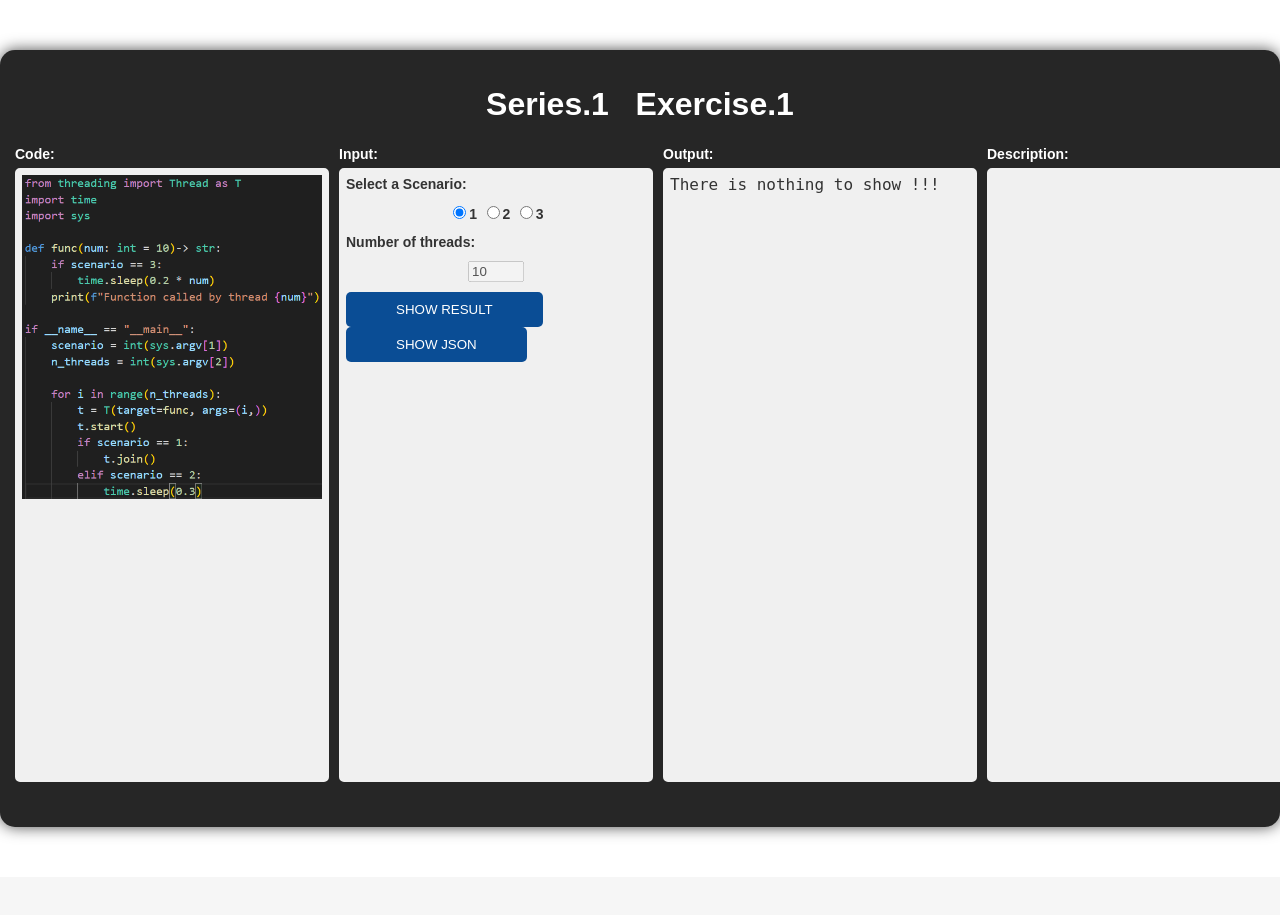
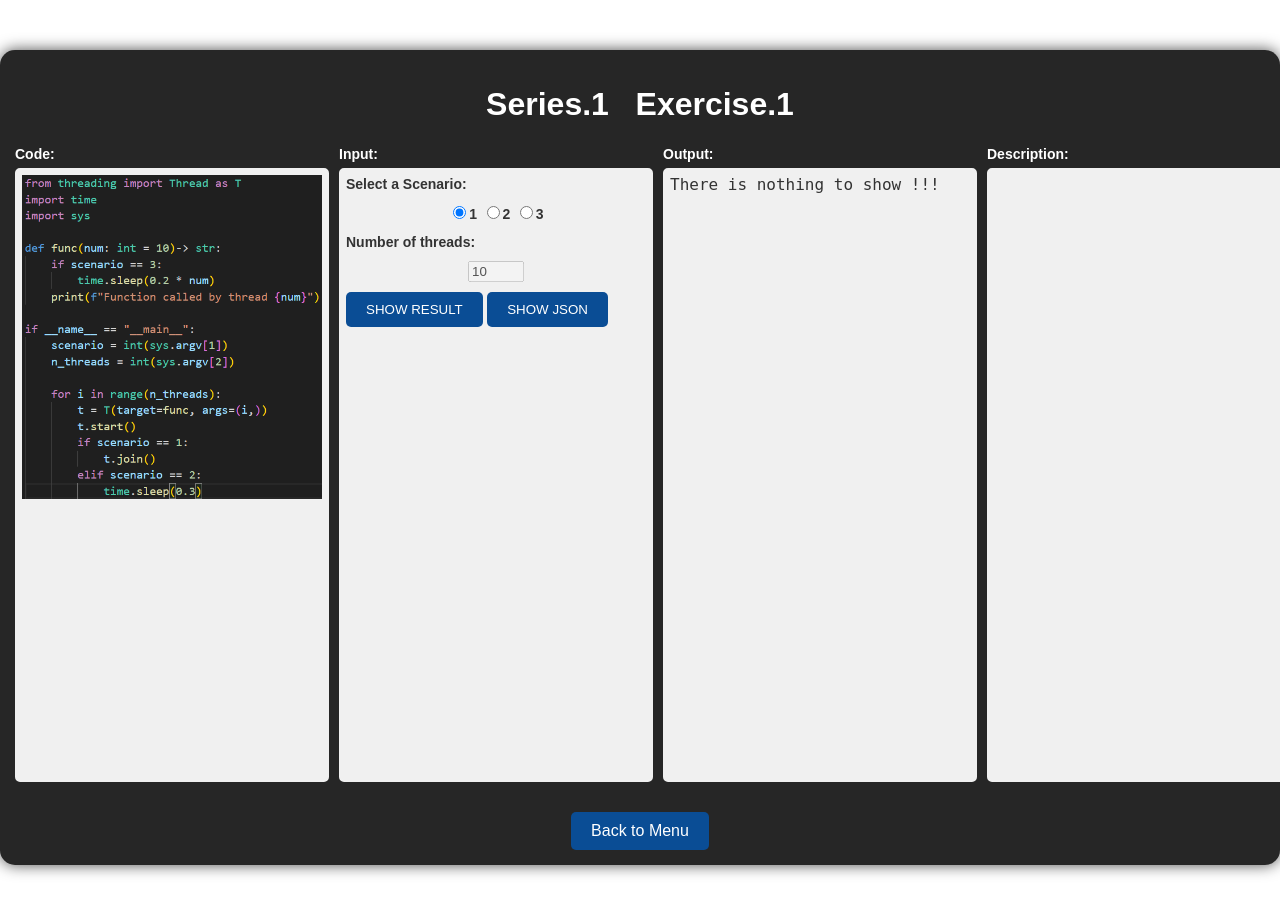
Before and after one commit to IRoyalX/Parallelism, a FastAPI app: page /s1e1 in a window 1280 px wide. Before the commit the page ends 836 px from the top, so only its background shows below. Run offline with FastAPI, Linux system fonts and the light colour scheme.

Commit message:
- gui update

```diff
--- a/static/css/showcase.css
+++ b/static/css/showcase.css
@@ -54,10 +54,10 @@ img {
 }
 
 #sub {
-
+    display: inline-block;
     background-color: #0a4d95;
     color: #ffffff;
-    padding: 10px 50px;
+    padding: 10px 20px;
     border: none;
     border-radius: 5px;
     cursor: pointer;
@@ -67,3 +67,8 @@ img {
 #sub:hover {
     background-color: #083968;
 }
+
+.back {
+    text-decoration: none;
+    justify-self:left;
+}
--- a/static/css/style.css
+++ b/static/css/style.css
@@ -14,4 +14,5 @@ body {
     box-shadow: 0 0 15px rgba(0, 0, 0, 0.7);
     text-align: center;
     color: #ffffff;
+    overflow: hidden;
 }
--- a/templates/menu.html
+++ b/templates/menu.html
@@ -9,7 +9,7 @@
 </head>
 <body>
     <div class="container">
-        <h1>تمرین مد نظر را انتخاب کنید</h1>
+        <h1>Select the desired exercise:</h1>
         <form method="get">
             <div>
                 <h3>S1 - Thread-Based Parallelism</h3>
--- a/templates/showcase.html
+++ b/templates/showcase.html
@@ -55,6 +55,7 @@
                 </div>
             </div>
         </form>
+        <a href="/" class="back" id="sub">Back to Menu</a>
     </div>
 </body>
 </html>
```
